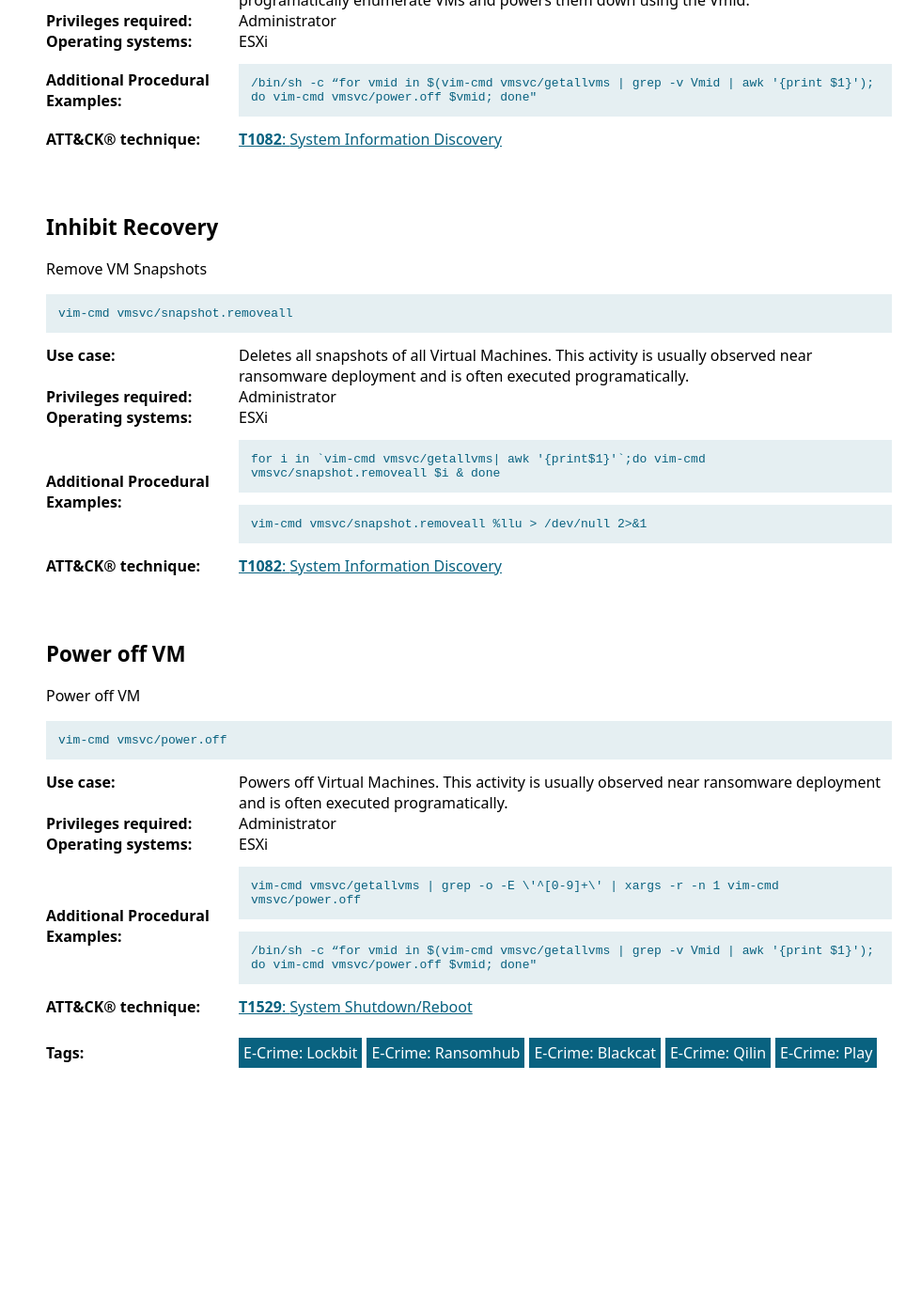
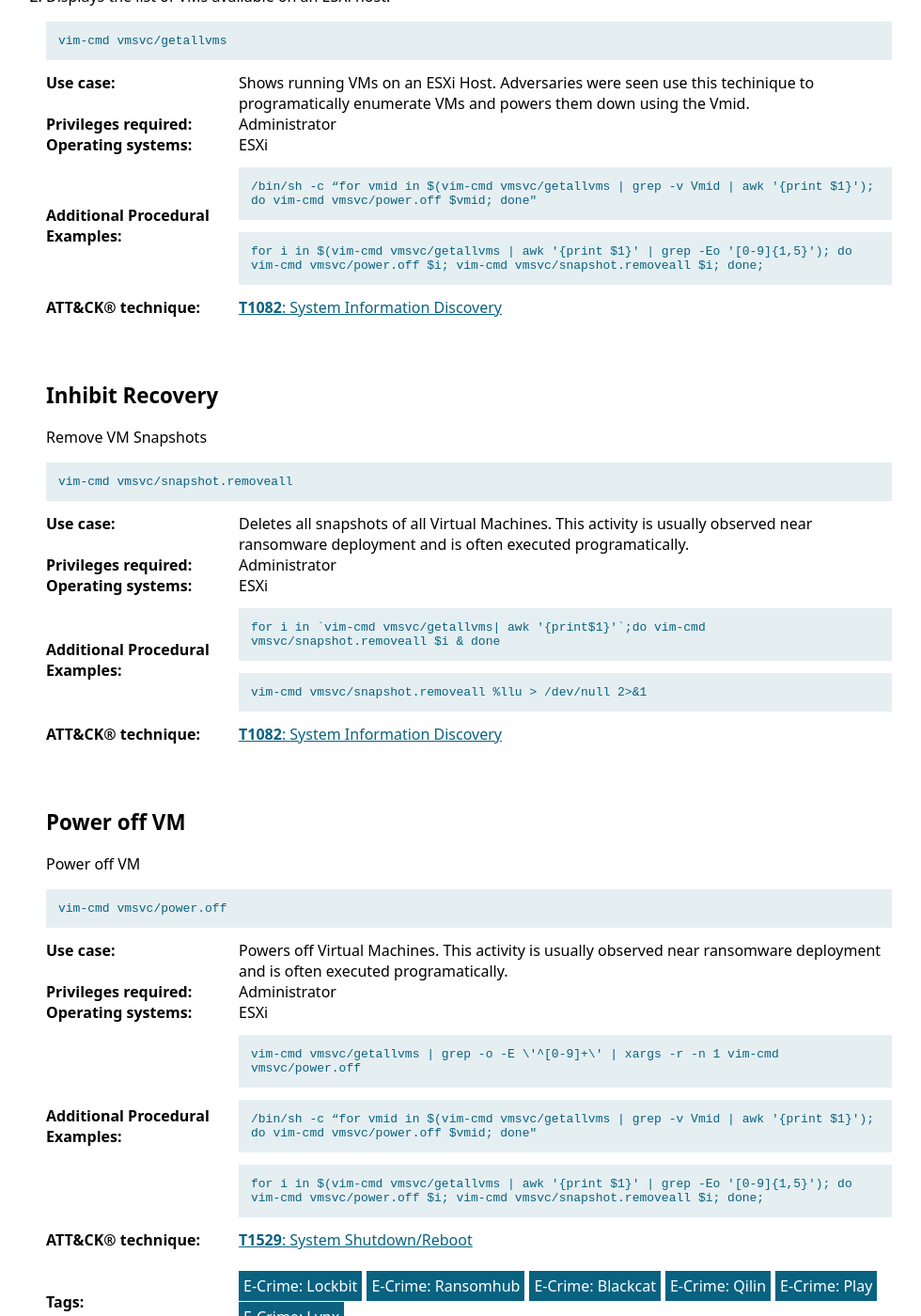
Before and after one commit to LOLESXi-Project/LOLESXi, a Jekyll site: the page built from _lolesxi/Binaries/vim-cmd.md, in a window 1280 px wide and 1400 px high, scrolled down 1806 px. Shown: the whole window at 94% size, without its empty margins (141-1121 px from the left). Built offline with Jekyll 4.4.1, drawn with Linux system fonts in a browser that asks for light colours; before the commit the page ends 2982 px from its top, so only the background shows below that; some of the changed text lies outside the part shown.

Commit message:
Update vim-cmd.md

```diff
--- a/_lolesxi/Binaries/vim-cmd.md
+++ b/_lolesxi/Binaries/vim-cmd.md
@@ -36,6 +36,7 @@
     OperatingSystem: ESXi
     ProceduralExamples:
     - /bin/sh -c “for vmid in $(vim-cmd vmsvc/getallvms | grep -v Vmid | awk '{print $1}'); do vim-cmd vmsvc/power.off $vmid; done"
+    - for i in $(vim-cmd vmsvc/getallvms | awk '{print $1}' | grep -Eo '[0-9]{1,5}'); do vim-cmd vmsvc/power.off $i; vim-cmd vmsvc/snapshot.removeall $i; done;
   - Command: vim-cmd vmsvc/snapshot.removeall
     Description: Remove VM Snapshots
     Usecase: Deletes all snapshots of all Virtual Machines. This activity is usually observed near ransomware deployment and is often executed programatically.
@@ -59,9 +60,11 @@
      - E-Crime: Blackcat
      - E-Crime: Qilin
      - E-Crime: Play
+     - E-Crime: Lynx
     ProceduralExamples:
     - vim-cmd vmsvc/getallvms | grep -o -E \'^[0-9]+\' | xargs -r -n 1 vim-cmd vmsvc/power.off
     - /bin/sh -c “for vmid in $(vim-cmd vmsvc/getallvms | grep -v Vmid | awk '{print $1}'); do vim-cmd vmsvc/power.off $vmid; done"
+    - for i in $(vim-cmd vmsvc/getallvms | awk '{print $1}' | grep -Eo '[0-9]{1,5}'); do vim-cmd vmsvc/power.off $i; vim-cmd vmsvc/snapshot.removeall $i; done;
 Full_Path:
   - Path: /sbin/vim-cmd
   - Path: /bin/vim-cmd
@@ -73,6 +76,8 @@
   - Link: https://www.bleepingcomputer.com/news/security/linux-version-of-qilin-ransomware-focuses-on-vmware-esxi/
   - Link: https://www.trendmicro.com/en_us/research/24/g/new-play-ransomware-linux-variant-targets-esxi-shows-ties-with-p.html
   - Link: https://x.com/malwrhunterteam/status/1455628865229950979?lang=en
+  - Link: https://www.hybrid-analysis.com/sample/a0ceb258924ef004fa4efeef4bc0a86012afdb858e855ed14f1bbd31ca2e42f5/661430861522cb62560ee827
+  - Link: https://unit42.paloaltonetworks.com/inc-ransomware-rebrand-to-lynx/
 Acknowledgement:
   - Person: Junestherry Dela Cruz
   - Person: Daniel Keer
```
Also changed, not shown: other parts of _lolesxi/Binaries/vim-cmd.md (+3 -1 lines).
